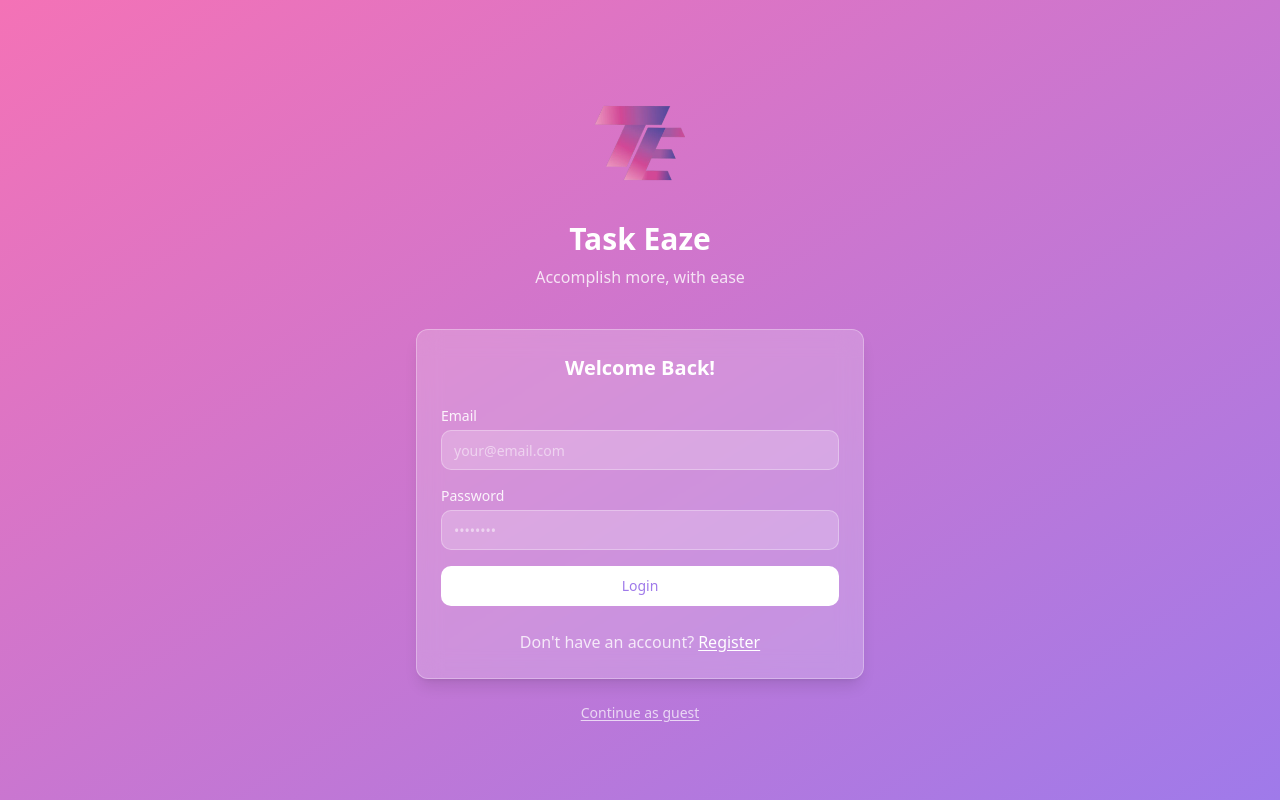
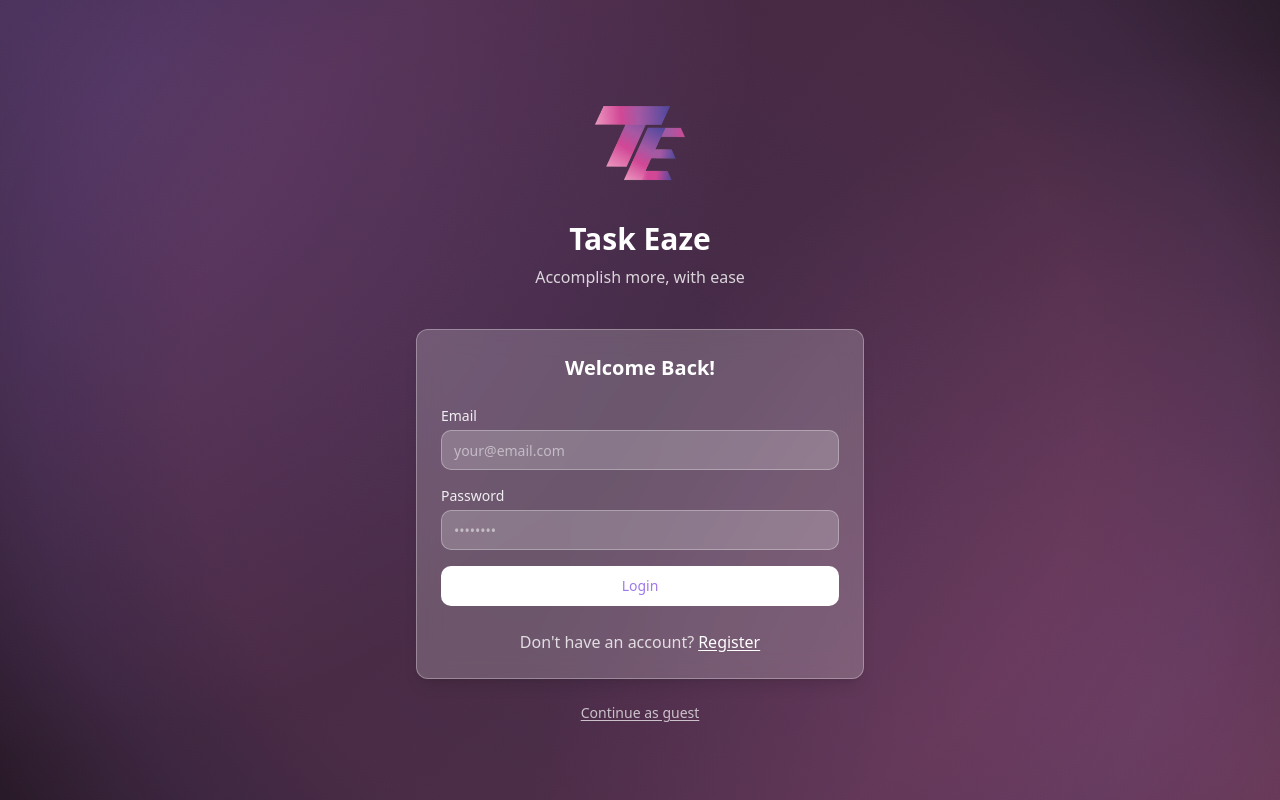
Before and after one commit to dhashamoolam/task-eaze-quest, a React (Vite) app: page /login in a window 1280 px wide. Built offline with nearby package versions, Linux system fonts and the light colour scheme.

Commit message:
feat: Change login page background
Change the background of the login page to black with faded pink and purple flowing colors.

```diff
--- a/src/components/auth/LoginPage.tsx
+++ b/src/components/auth/LoginPage.tsx
@@ -25,8 +25,8 @@ const LoginPage = () => {
   };
 
   return (
-    <div className="min-h-screen flex flex-col justify-center items-center px-4">
-      <div className="animate-fade-in mb-10 flex flex-col items-center">
+    <div className="login-background min-h-screen flex flex-col justify-center items-center px-4 relative">
+      <div className="animate-fade-in mb-10 flex flex-col items-center relative z-10">
         <img
           src="/lovable-uploads/d5795639-4a84-4926-b6b3-f4422e179fb8.png"
           alt="Task Eaze Logo"
@@ -36,7 +36,7 @@ const LoginPage = () => {
         <p className="text-white/80 mt-2">Accomplish more, with ease</p>
       </div>
 
-      <div className="glass-card w-full max-w-md p-6 animate-fade-in animate-delay-200">
+      <div className="glass-card w-full max-w-md p-6 animate-fade-in animate-delay-200 relative z-10">
         <h2 className="text-xl font-semibold text-white mb-6 text-center">Welcome Back!</h2>
 
         <form onSubmit={handleLogin} className="space-y-4">
@@ -84,7 +84,7 @@ const LoginPage = () => {
 
       <button
         onClick={() => navigate('/dashboard')}
-        className="mt-6 text-white/70 text-sm underline underline-offset-2 animate-fade-in animate-delay-300"
+        className="mt-6 text-white/70 text-sm underline underline-offset-2 animate-fade-in animate-delay-300 relative z-10"
       >
         Continue as guest
       </button>
--- a/src/index.css
+++ b/src/index.css
@@ -72,6 +72,49 @@
   .nav-item-active {
     @apply bg-white/20 text-white font-medium;
   }
+
+  /* New login background with black base and flowing pink/purple colors */
+  .login-background {
+    background: #000000;
+    background: radial-gradient(circle at top left, rgba(159, 122, 234, 0.3) 0%, rgba(0, 0, 0, 0) 50%),
+                radial-gradient(circle at bottom right, rgba(244, 114, 182, 0.3) 0%, rgba(0, 0, 0, 0) 50%),
+                linear-gradient(135deg, #000000 0%, #0f0f0f 100%);
+    position: relative;
+    overflow: hidden;
+  }
+
+  .login-background::before {
+    content: '';
+    position: absolute;
+    top: -50%;
+    left: -50%;
+    width: 200%;
+    height: 200%;
+    background: radial-gradient(circle, rgba(159, 122, 234, 0.2) 0%, rgba(244, 114, 182, 0.2) 30%, rgba(0, 0, 0, 0) 70%);
+    animation: rotate 15s linear infinite;
+    z-index: 0;
+  }
+
+  .login-background::after {
+    content: '';
+    position: absolute;
+    top: -50%;
+    left: -50%;
+    width: 200%;
+    height: 200%;
+    background: radial-gradient(circle, rgba(244, 114, 182, 0.15) 0%, rgba(159, 122, 234, 0.15) 40%, rgba(0, 0, 0, 0) 60%);
+    animation: rotate 12s linear infinite reverse;
+    z-index: 0;
+  }
+
+  @keyframes rotate {
+    0% {
+      transform: rotate(0deg);
+    }
+    100% {
+      transform: rotate(360deg);
+    }
+  }
 }
 
 @layer utilities {
```
